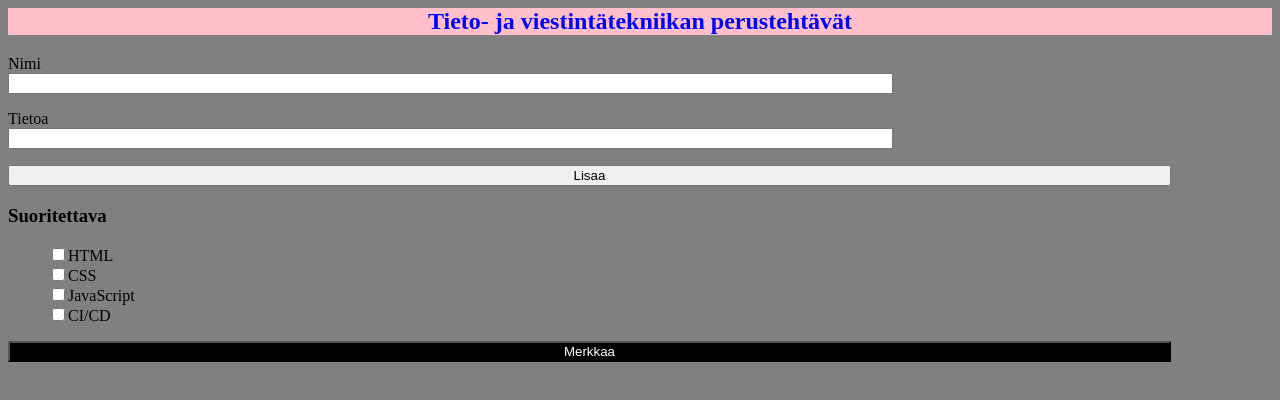
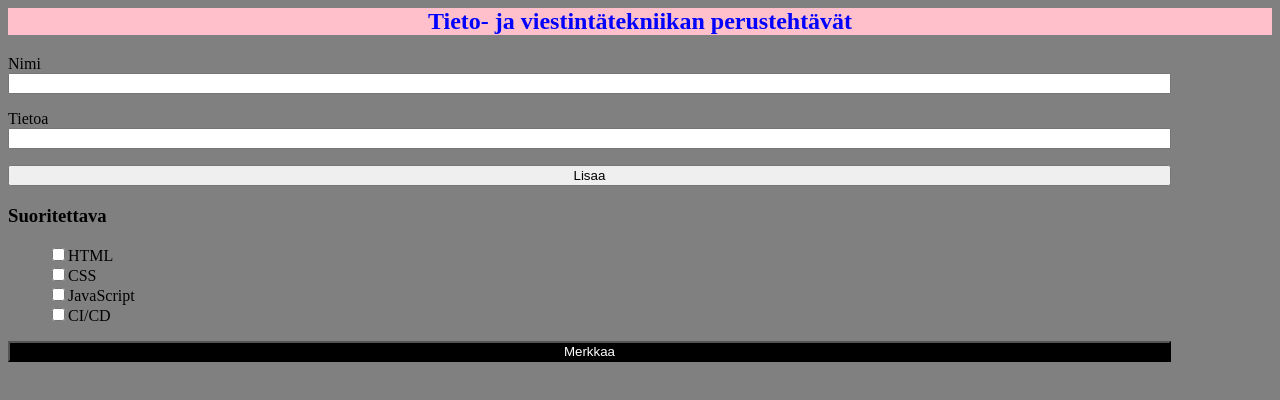
Before and after one commit to JoM05/Hyv-yritys, a plain HTML site: page index.html in a window 1280 px wide. Drawn offline with Linux system fonts and the light colour scheme.

Commit message:
2021/08/27 heheheheheheh

```diff
--- a/style.css
+++ b/style.css
@@ -46,11 +46,11 @@ body{
 
 
 #kentta{
-  width: 70%
+  width: 92%
 }
 
 #kentta2{
-  width: 70%
+  width: 92%
 }
 
 #makkaraperunat{
```
